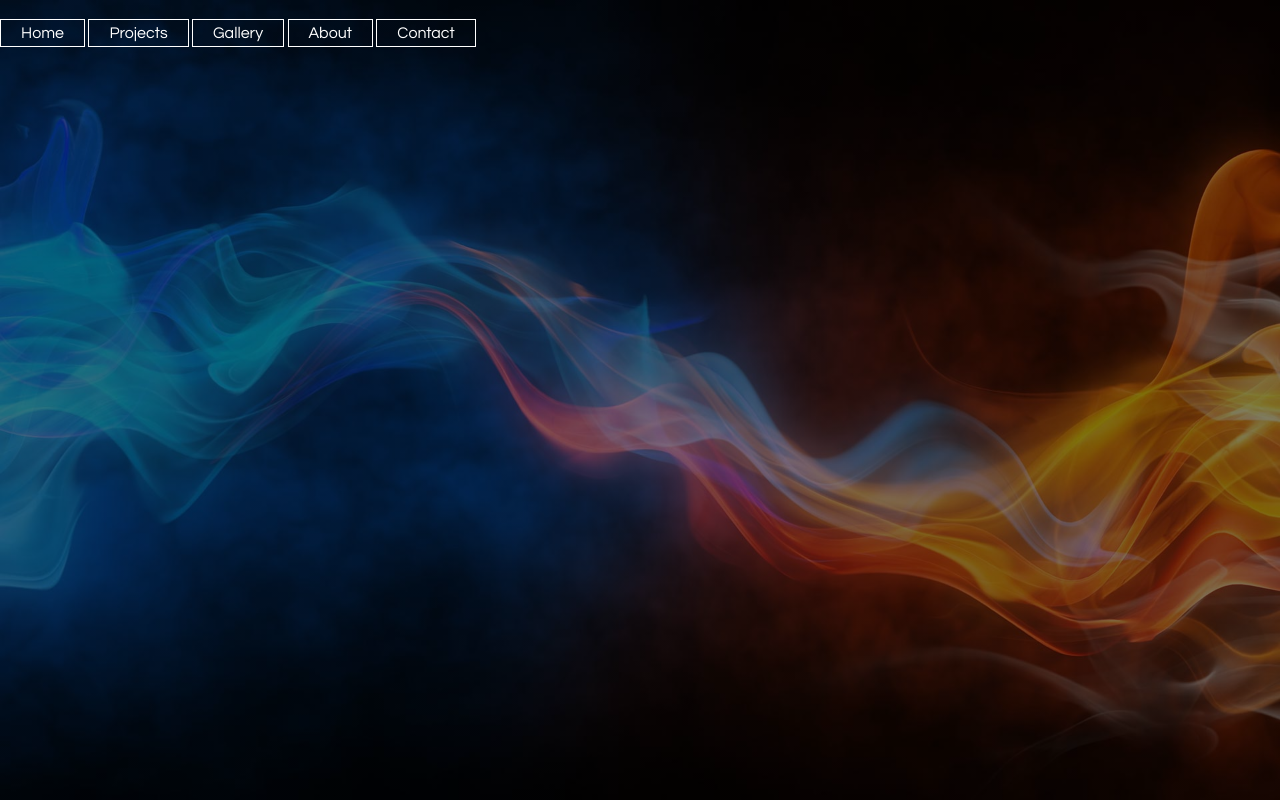
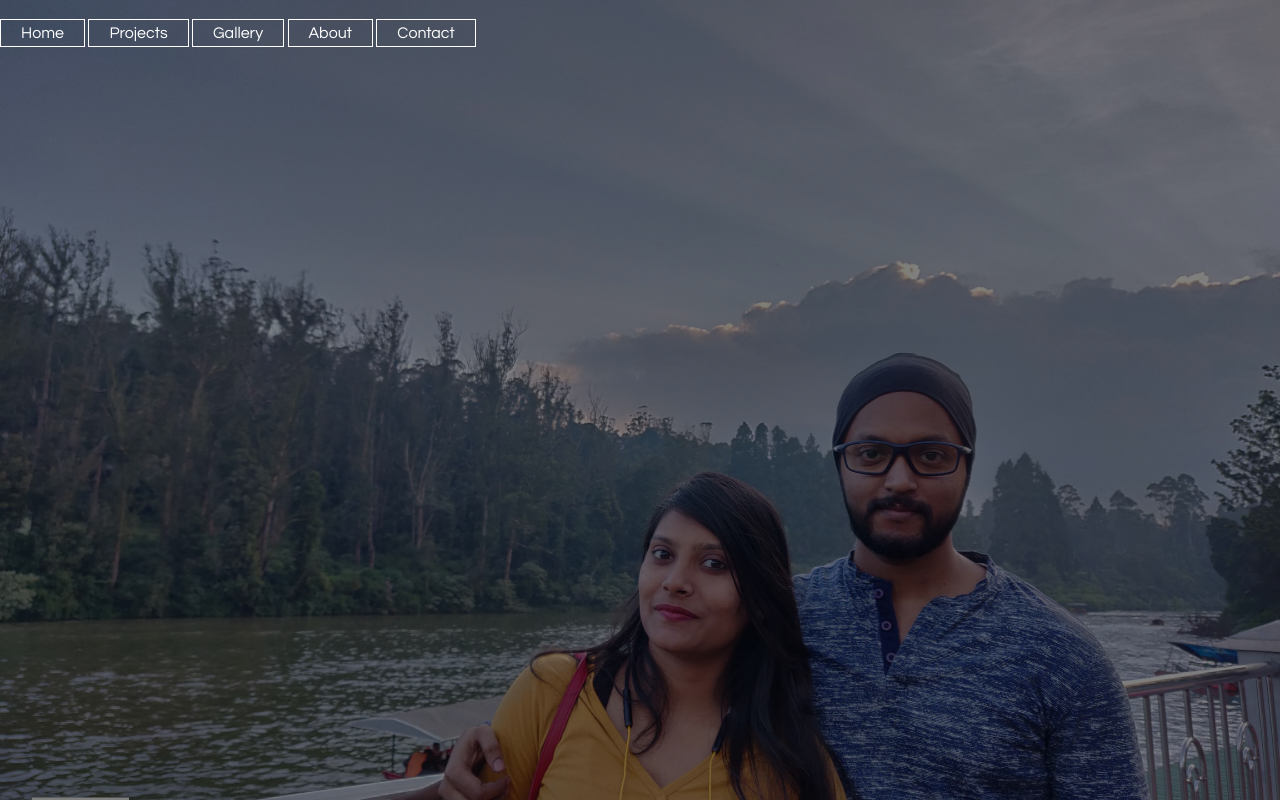
Before and after one commit to niteshctrl/niteshctrl.github.io, a plain HTML site: page index.html in a window 1280 px wide. Drawn offline with Linux system fonts and the light colour scheme.

Commit message:
Update style.css

```diff
--- a/css/style.css
+++ b/css/style.css
@@ -5,7 +5,7 @@
 }
 
 header{
-    background-image: linear-gradient(rgba(0,0,0,0.5),rgba(0,0,0,0.5)), url(../2.jpg);
+    background-image: linear-gradient(rgba(0,0,0,0.5),rgba(0,0,0,0.5)), url(3.jpg);
     height: 100vh;
     background-size: cover;
     background-position: center;
```
